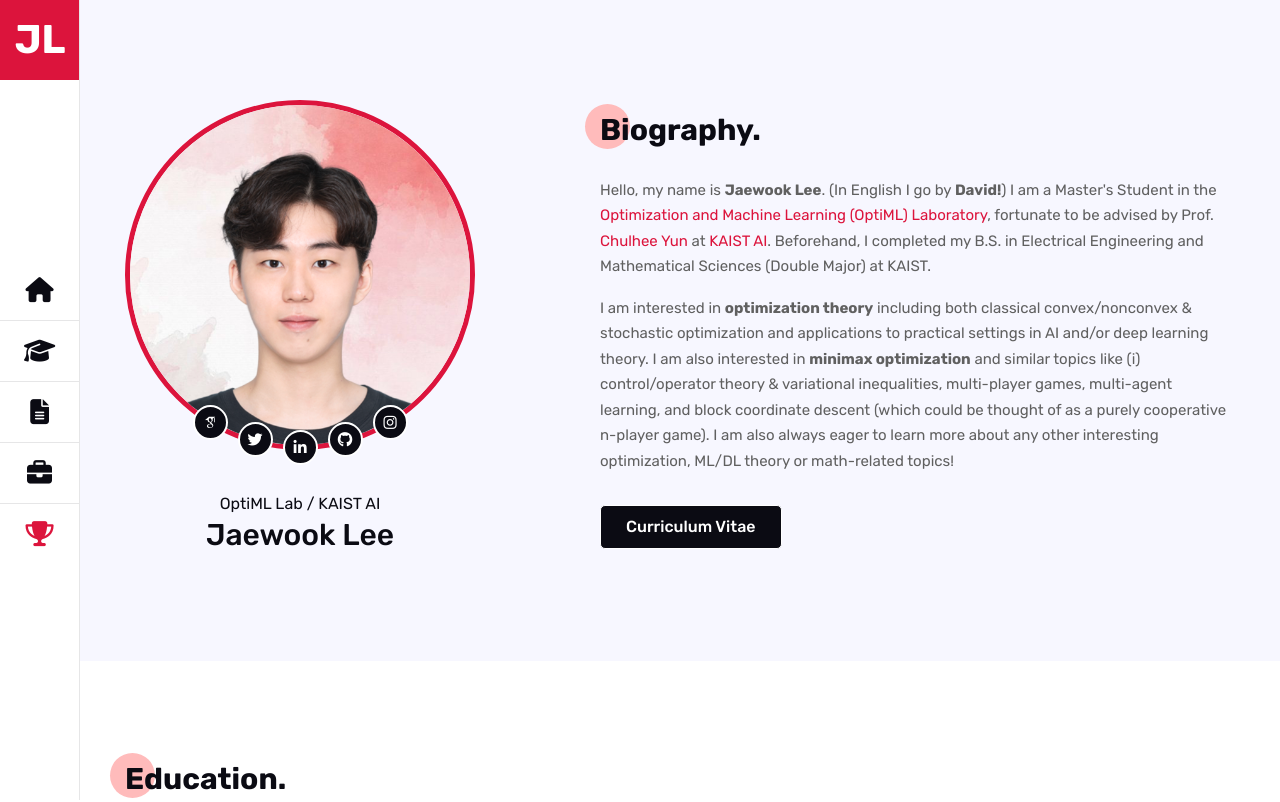
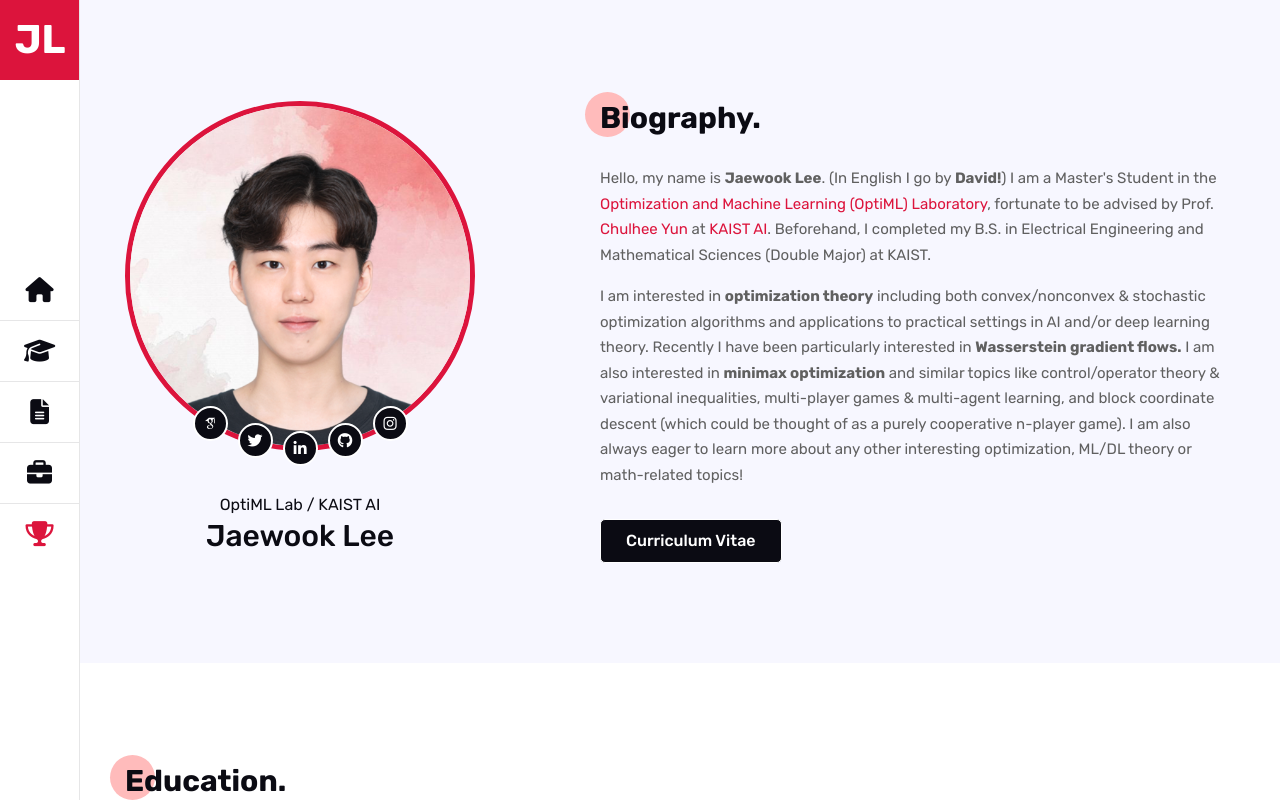
Before and after one commit to id8198/id8198.github.io, a plain HTML site: page index.html in a window 1280 px wide. Shown: the top 802 px of the page. Drawn offline with nearby package versions, Linux system fonts and the light colour scheme; some packages are replaced by stand-ins of ours; a script that the page names is missing; files whose address does not match are found by name; a web font is replaced by a local one.

Commit message:
Edited contents

```diff
--- a/index.html
+++ b/index.html
@@ -166,12 +166,13 @@
                                 </p>
                                 <p>
                                     I am interested in <b>optimization theory</b> including both
-                                    classical convex/nonconvex & stochastic optimization and
+                                    convex/nonconvex & stochastic optimization algorithms and
                                     applications to practical settings in AI and/or deep learning theory.
+                                    Recently I have been particularly interested in <b>Wasserstein gradient flows.</b>
 
                                     I am also interested in <b>minimax optimization</b> and
-                                    similar topics like (i) control/operator theory & variational inequalities,
-                                    multi-player games, multi-agent learning, and block coordinate descent (which could be thought of as a purely cooperative n-player game).
+                                    similar topics like control/operator theory & variational inequalities,
+                                    multi-player games & multi-agent learning, and block coordinate descent (which could be thought of as a purely cooperative n-player game).
 
                                     I am also always eager to learn more about any other interesting optimization, ML/DL theory or math-related topics!
                                     <!-- I am interested in <em>optimization, machine/deep learning theory, information theory,</em>
```
